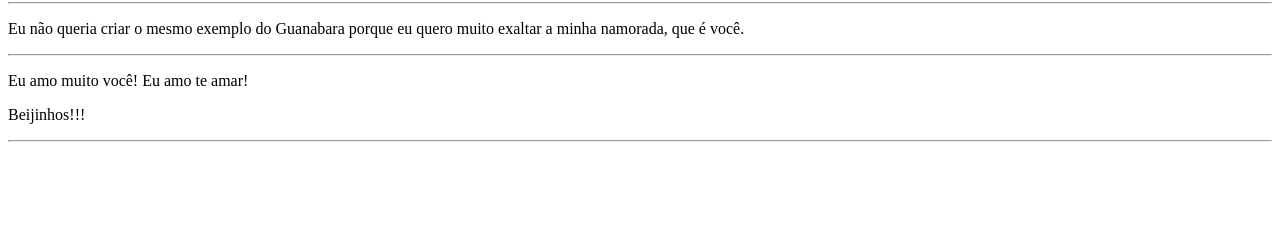
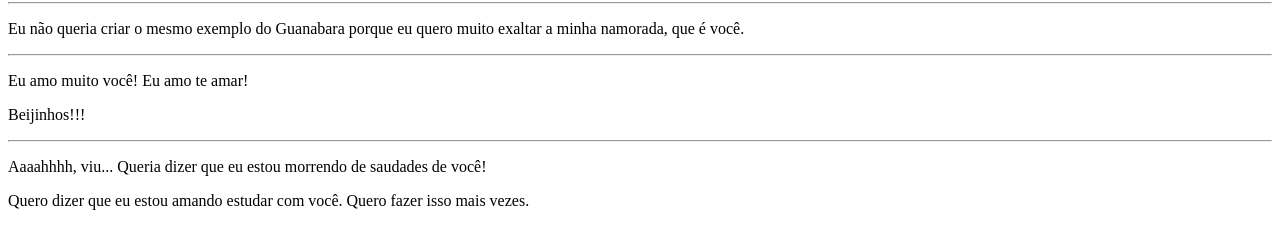
Before and after one commit to natanael-melo/Ola-Mundo, a plain HTML site: page site-exemplo/index.html in a window 1280 px wide. Shown: the part 78-326 px from the top of the page. Drawn offline with Linux system fonts and the light colour scheme.

Commit message:
Update index.html

```diff
--- a/site-exemplo/index.html
+++ b/site-exemplo/index.html
@@ -13,5 +13,7 @@
     <p>Eu amo muito você! Eu amo te amar!</p>
     <p>Beijinhos!!!</p>
     <hr>
+    <p>Aaaahhhh, viu... Queria dizer que eu estou morrendo de saudades de você!</p>
+    <p>Quero dizer que eu estou amando estudar com você. Quero fazer isso mais vezes.</p>
 </body>
 </html>
```
